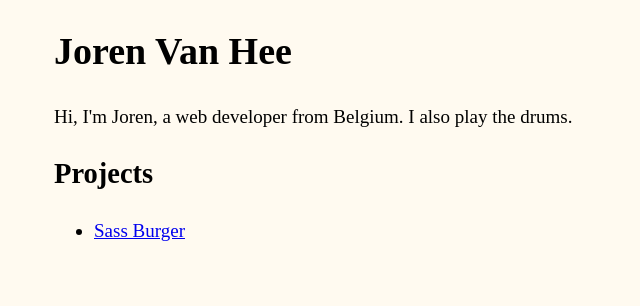
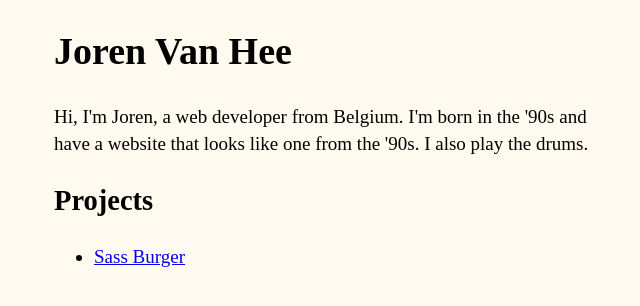
Before and after one commit to jorenvanhee/jorenvanhee.github.io, a Jekyll site: the page built from index.html, in a window 1280 px wide. Shown: the top 306 px of the page, without its empty margins (301-941 px from the left). Built offline with Jekyll 4.4.1, drawn with Linux system fonts in a browser that asks for light colours.

Commit message:
Update home intro

```diff
--- a/index.html
+++ b/index.html
@@ -7,7 +7,7 @@ description: test
      <h1>Joren Van Hee</h1>
 
     <section>
-        <p>Hi, I'm Joren, a web developer from Belgium. I also play the drums.</p>
+        <p>Hi, I'm Joren, a web developer from Belgium. I'm born in the '90s and have a website that looks like one from the '90s. I also play the drums.</p>
     </section>
 
     {% if site.posts.size > 0 %}
```
